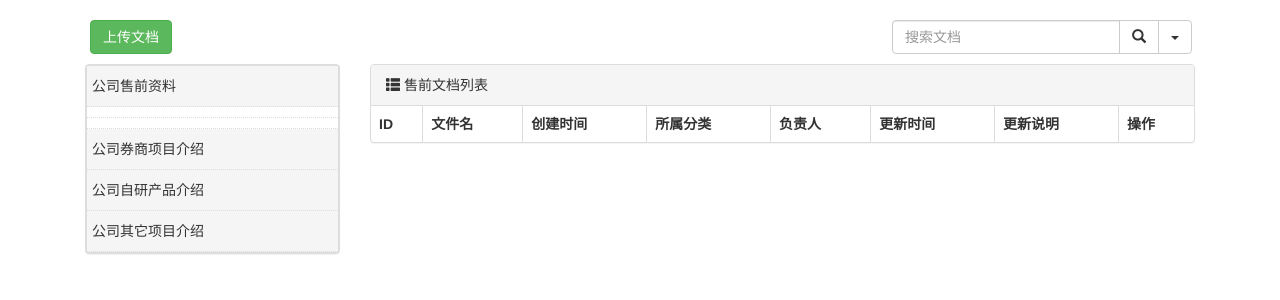
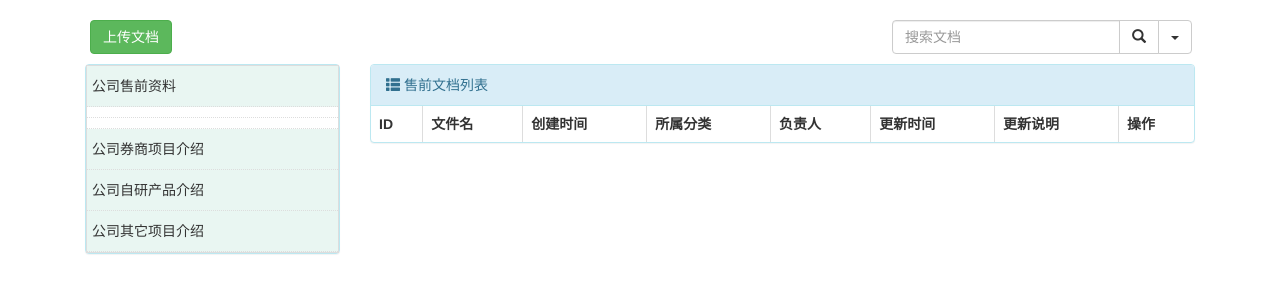
Before and after one commit to ssyi0018/pre_sales, a Django app: template user/templates/sales_list.html in a window 1280 px wide. Shown: the part 50-350 px from the top of the page. Run offline with Django 4.2, Linux system fonts and the light colour scheme; the template is opened without the code that fills it, so the values that code supplies are empty; some libraries are stand-ins or nearby versions.

Commit message:
变更home

```diff
--- a/user/static/css/tree.css
+++ b/user/static/css/tree.css
@@ -3,7 +3,7 @@
 }
 
 .menus .header {
-    background-color: #f5f5f5;
+    background-color: #e9f6f2;
     padding: 10px 5px;
     border-bottom: 1px dotted #dddddd;
     cursor:pointer;
--- a/user/templates/sales_list.html
+++ b/user/templates/sales_list.html
@@ -31,8 +31,8 @@
         </div>
         <!-- 左边树-->
         <div class="col-sm-3">
-            <div class="panel panel-default">
-                <div class="panel-body" style="padding: 0">
+            <div class="panel panel-default panel-info">
+                <div class="panel-body " style="padding: 0">
                     <div class="menus">
                         <div class="item">
                             <div class="header" onclick="clickMe(this)">公司售前资料</div>
@@ -81,14 +81,14 @@
 
         <!-- 右边列表 -->
         <div class="col-sm-9">
-            <div class="panel panel-default">
+            <div class="panel panel-default panel-info">
                 <div class="panel-heading">
                     <span class="glyphicon glyphicon-th-list" aria-hidden="true"></span>
                     售前文档列表
                 </div>
 
                 <!-- Table -->
-                <table class="table table-bordered">
+                <table class="table table-bordered table-hover">
                     <thead>
                     <tr>
                         <th>ID</th>
--- a/user/templates/userinfo_list.html
+++ b/user/templates/userinfo_list.html
@@ -31,14 +31,14 @@
             </div>
         </div>
 
-        <div class="panel panel-default">
+        <div class="panel panel-default panel-info">
             <div class="panel-heading">
                 <span class="glyphicon glyphicon-th-list" aria-hidden="true"></span>
                 用户列表
             </div>
 
             <!-- Table -->
-            <table class="table table-bordered">
+            <table class="table table-bordered table-hover">
                 <thead>
                 <tr>
                     <th>ID</th>
```
Also changed, not shown: user/templates/sales_list_table.html (+52 -1 lines).
